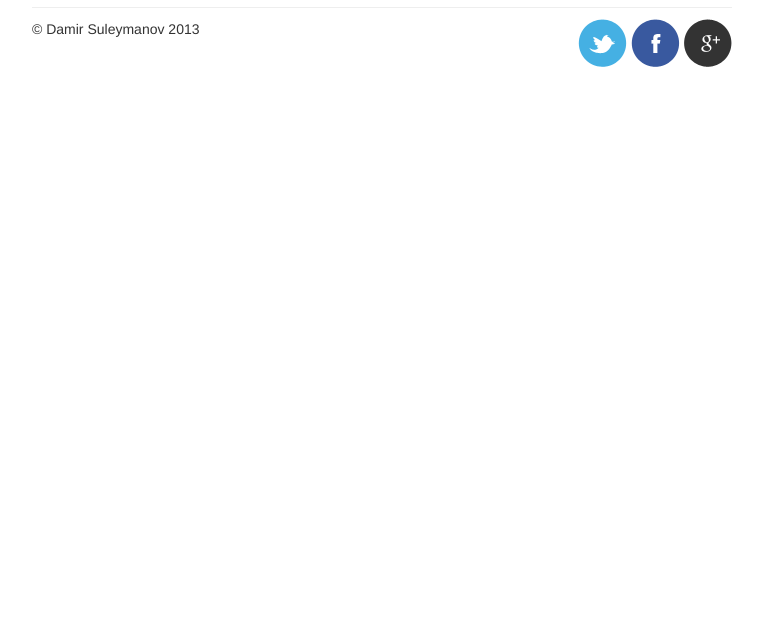
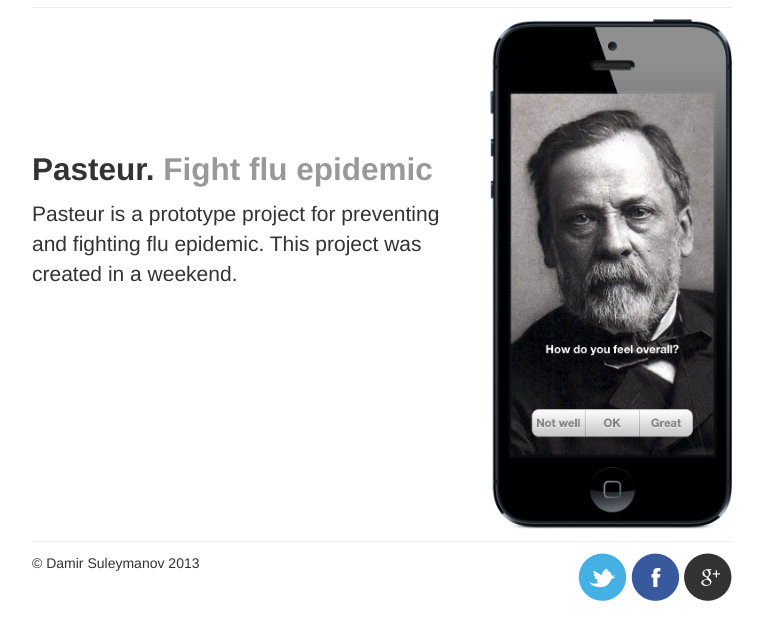
Before and after one commit to bitle/bitle.github.io, a plain HTML site: page index.html in a window 1280 px wide. Shown: the part 603-1242 px from the top of the page, without its empty margins (258-1021 px from the left). Before the commit the page ends 800 px from the top, so only its background shows below. Drawn offline with nearby package versions, Linux system fonts and the light colour scheme; files that its build step writes are made by us from their sources.

Commit message:
Add Pasteur to portfolio

```diff
--- a/index.html
+++ b/index.html
@@ -85,6 +85,14 @@
 
       <hr>
 
+      <div class="clearfix" style="padding-top: 120px; overflow: hidden;">
+        <img src="images/portfolio/pasteur.png" class="pull-right" style="height: 512px; margin-left: 40px; margin-top: -120px;" alt="Pasteur" />
+        <h2>Pasteur. <span class="muted">Fight flu epidemic</span></h2>
+        <p class="lead">Pasteur is a prototype project for preventing and fighting flu epidemic. This project was created in a weekend.</p>
+      </div>
+
+      <hr>
+
       <div class="footer clearfix">
         <p class="pull-left">&copy; Damir Suleymanov 2013</p>
         <div class="pull-right">
```
Also changed, not shown: images/portfolio/pasteur.png (added).
